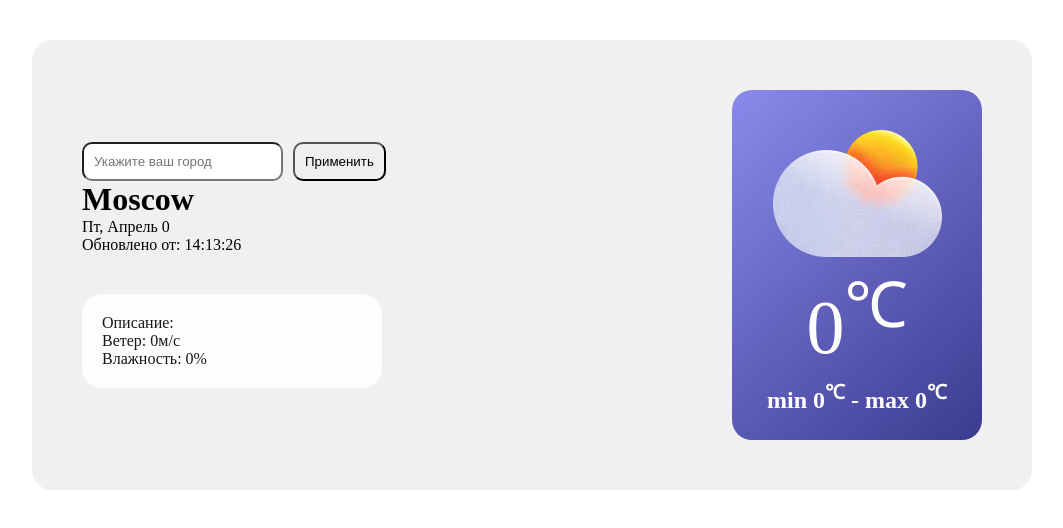
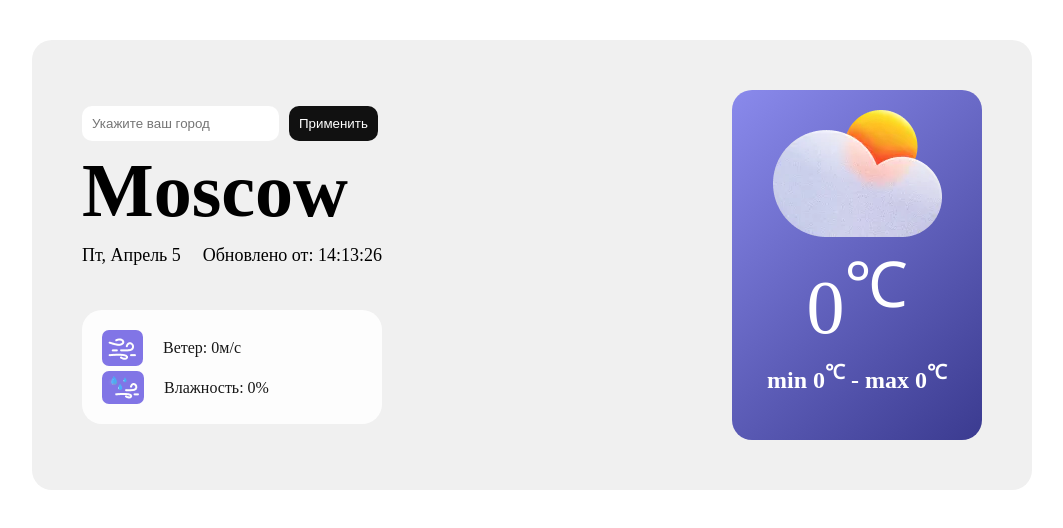
Before and after one commit to dendy01/TrackWeather, a Vue app: page / in a window 1280 px wide. Shown: the top 528 px of the page, without its empty margins (108-1171 px from the left). Built offline with nearby package versions, Linux system fonts and the light colour scheme; no server answers.

Commit message:
Added styles for components

```diff
--- a/src/App.vue
+++ b/src/App.vue
@@ -21,7 +21,7 @@ import IndicateCity from "./components/IndicateCity.vue";
 import TemperatureInformation from "./components/TemperatureInformation.vue";
 import { onMounted, ref } from "vue";
 import axios from "axios";
-import { days, months } from "./utils.js";
+import { days, months } from "./globalVariable/utils.js";
 
 const temp = ref({});
 
@@ -48,6 +48,8 @@ async function getWeather(cityValue) {
     const response = await axios.get(
       `https://api.openweathermap.org/data/2.5/weather?q=${cityValue}&units=metric&appid=3c3c89550e3a518b73d3d3920e7cf5d6`
     );
+
+    console.log(response.data);
 
     tempCity.value.temperature = Math.ceil(response.data.main.temp);
     tempCity.value.tempMin = Math.ceil(response.data.main.temp_min);
--- a/src/components/DescriptionContent.vue
+++ b/src/components/DescriptionContent.vue
@@ -1,9 +1,9 @@
 <template>
   <div class="content__info">
     <div>
-      <h1>{{ props.tempCity.nameCity }}</h1>
+      <h1 class="heading__1">{{ props.tempCity.nameCity }}</h1>
     </div>
-    <div>
+    <div class="currentDate">
       <p>
         {{ props.days[props.dayNow.day] }},
         {{ props.months[props.dayNow.month] }}
@@ -15,18 +15,29 @@
         }}
       </p>
     </div>
-    <ul class="descript__weather">
-      <li>Описание: {{ props.tempCity.description }}</li>
-      <li>Ветер: {{ props.tempCity.wind }}м/с</li>
-      <li>Влажность: {{ props.tempCity.humidity }}%</li>
-    </ul>
+    <div class="descript__weather">
+      <div style="display: flex; align-items: center">
+        <img
+          src="../assets/w-cloud.webp"
+          style="background: #7668e5; padding: 6px; border-radius: 7px"
+        />
+        <p>Ветер: {{ props.tempCity.wind }}м/с</p>
+      </div>
+      <div style="display: flex; align-items: center; margin-top: 5px">
+        <img
+          src="../assets/w-rain.webp"
+          style="background: #7668e5; padding: 5px; border-radius: 7px"
+        />
+        <p>Влажность: {{ props.tempCity.humidity }}%</p>
+      </div>
+    </div>
   </div>
 </template>
 
 <script setup>
 import { defineProps, ref } from "vue";
 
-const newDay = ref(0);
+const newDay = ref(new Date().getDate());
 
 const props = defineProps({
   tempCity: Object,
@@ -40,7 +51,7 @@ if (props.dayNow.day === 0) {
 }
 </script>
 
-<style scoped>
+<style lang="scss" scoped>
 .descript__weather {
   padding: 20px;
   width: 300px;
@@ -49,5 +60,28 @@ if (props.dayNow.day === 0) {
   margin-top: 40px;
   background-color: rgb(255 255 255);
   opacity: 0.9;
+
+  p {
+    margin-left: 20px;
+  }
+}
+
+.heading__1 {
+  font-size: 76px;
+  line-height: 99px;
+  font-weight: 700;
+}
+
+.currentDate {
+  width: 300px;
+  display: flex;
+  justify-content: space-between;
+  flex-direction: row;
+  align-items: center;
+
+  p {
+    font-size: 18px;
+    line-height: 30px;
+  }
 }
 </style>
--- a/src/components/IndicateCity.vue
+++ b/src/components/IndicateCity.vue
@@ -6,7 +6,7 @@
       type="text"
       placeholder="Укажите ваш город"
     />
-    <button @click="getWeather" class="btn">Применить</button>
+    <button @click="getWeather" class="btn glow-on-hover">Применить</button>
   </form>
 </template>
 
@@ -27,6 +27,20 @@ const getWeather = () => {
 .input {
   padding: 10px;
   border-radius: 10px;
+  border: none;
+}
+.form__input {
+  font-family: "Roboto", sans-serif;
+  color: #333;
+  font-size: 1.2rem;
+  margin: 0 auto;
+  padding: 1.5rem 2rem;
+  border-radius: 0.2rem;
+  background-color: rgb(255, 255, 255);
+  width: 90%;
+  display: block;
+  border-bottom: 0.3rem solid transparent;
+  transition: all 0.3s;
 }
 
 .btn {
@@ -34,4 +48,78 @@ const getWeather = () => {
   margin-left: 10px;
   border-radius: 10px;
 }
+
+.glow-on-hover {
+  border: none;
+  outline: none;
+  color: #fff;
+  cursor: pointer;
+  position: relative;
+  z-index: 0;
+  border-radius: 10px;
+}
+
+.glow-on-hover:before {
+  content: "";
+  background: linear-gradient(
+    45deg,
+    #ff0000,
+    #ff7300,
+    #fffb00,
+    #48ff00,
+    #00ffd5,
+    #002bff,
+    #7a00ff,
+    #ff00c8,
+    #ff0000
+  );
+  position: absolute;
+  top: -2px;
+  left: -2px;
+  background-size: 400%;
+  z-index: -1;
+  filter: blur(5px);
+  width: calc(100% + 4px);
+  height: calc(100% + 4px);
+  animation: glowing 20s linear infinite;
+  opacity: 0;
+  transition: opacity 0.3s ease-in-out;
+  border-radius: 10px;
+}
+
+.glow-on-hover:active {
+  color: #000;
+}
+
+.glow-on-hover:active:after {
+  background: transparent;
+}
+
+.glow-on-hover:hover:before {
+  opacity: 1;
+}
+
+.glow-on-hover:after {
+  z-index: -1;
+  content: "";
+  position: absolute;
+  width: 100%;
+  height: 100%;
+  background: #111;
+  left: 0;
+  top: 0;
+  border-radius: 10px;
+}
+
+@keyframes glowing {
+  0% {
+    background-position: 0 0;
+  }
+  50% {
+    background-position: 400% 0;
+  }
+  100% {
+    background-position: 0 0;
+  }
+}
 </style>
--- a/src/components/TemperatureInformation.vue
+++ b/src/components/TemperatureInformation.vue
@@ -7,6 +7,7 @@
         min {{ tempCity.tempMin }}<sup>℃</sup> - max {{ tempCity.tempMax
         }}<sup>℃</sup>
       </h5>
+      <h3>{{ props.tempCity.description }}</h3>
     </div>
   </div>
 </template>
@@ -36,7 +37,7 @@ const props = defineProps({
     align-items: center;
 
     img {
-      margin-top: 40px;
+      margin-top: 20px;
     }
 
     .heading {
@@ -51,6 +52,12 @@ const props = defineProps({
       line-height: 31px;
       margin-top: 0;
     }
+
+    h3 {
+      color: white;
+      font-size: 20px;
+      margin-top: 5px;
+    }
   }
 }
 </style>
```
Also changed, not shown: src/assets/w-cloud.webp (added), src/assets/w-rain.webp (added), src/globalVariable/utils.js (renamed from src/utils.js).
